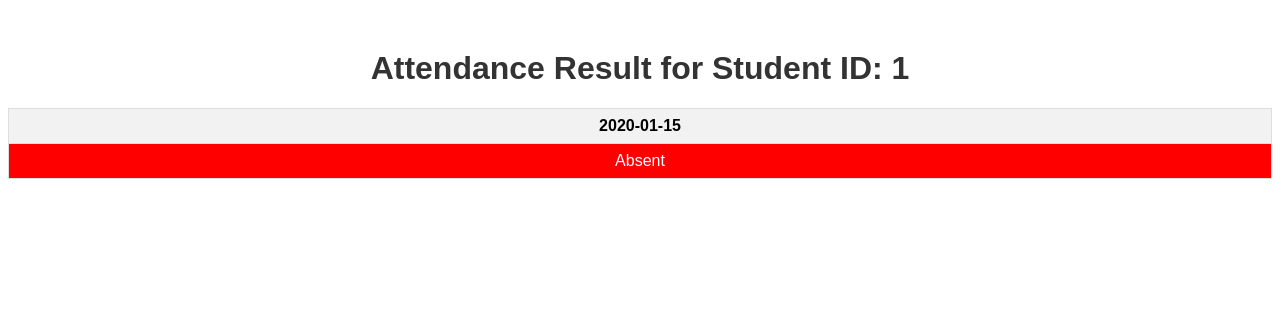
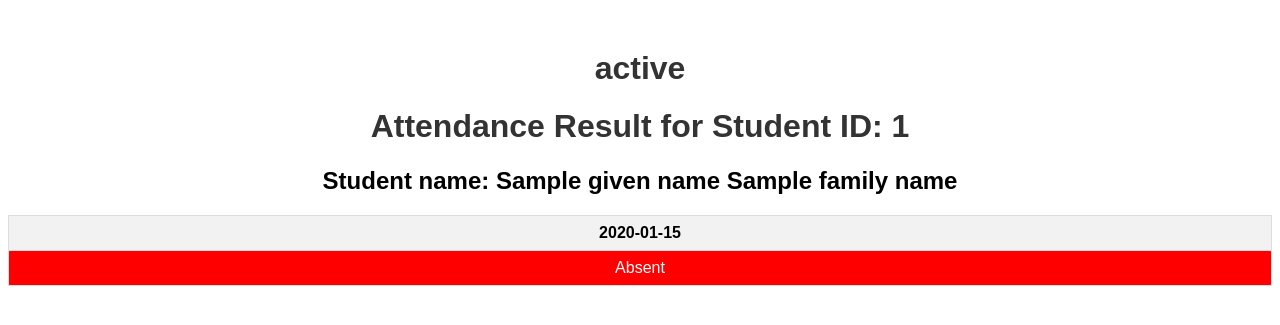
Before and after one commit to motethansen/attendance-qrcode, a Flask app: template templates/result.html in a window 1280 px wide. Shown: the top 325 px of the page. Run offline with Flask 3, Linux system fonts and the light colour scheme; the template is opened without the code that fills it: most values are stand-ins (such as "Sample title", 1, 10 or a date in 2020).

Commit message:
UPdated the result page

```diff
--- a/app.py
+++ b/app.py
@@ -187,13 +187,19 @@ def submit_attendance():
                     df.loc[df['STUDENTID'] == student_id, date_str] = 1
                     df.to_excel(latestfile, index=False)
                     attendance_count += 1
-
-                    date_columns = df.columns[13:]  # Assuming first column is STUDENTID
+                    student_given_name = df.loc[df['STUDENTID'] == student_id, 'GIVENNAME'].values[0]
+                    student_family_name = df.loc[df['STUDENTID'] == student_id, 'FAMILYNAME'].values[0]
+                    date_columns = df.columns[12:]  # Assuming first column is STUDENTID
                     attendance_status = df.loc[df['STUDENTID'] == student_id, date_columns].iloc[0].to_dict()
-                    return render_template('result.html', student_id=student_id, attendance_status=attendance_status, date_columns=date_columns)
+                    return render_template('result.html', status = "Attendance Recorded!",student_id=student_id, attendance_status=attendance_status, date_columns=date_columns, given_name=student_given_name, family_name=student_family_name)
                     #return f"Attendance recorded for Student ID: {student_id} at {timestamp}"
                 else:
-                    return f"Registration was already recorded for Student ID: {student_id}"
+                    student_given_name = df.loc[df['STUDENTID'] == student_id, 'GIVENNAME'].values[0]
+                    student_family_name = df.loc[df['STUDENTID'] == student_id, 'FAMILYNAME'].values[0]
+                    date_columns = df.columns[12:]  # Assuming first column is STUDENTID
+                    attendance_status = df.loc[df['STUDENTID'] == student_id, date_columns].iloc[0].to_dict()
+                    return render_template('result.html', status = "Registration was already recorded!",student_id=student_id, attendance_status=attendance_status, date_columns=date_columns, given_name=student_given_name, family_name=student_family_name)
+                    #return f"Registration was already recorded for Student ID: {student_id}"
             else:
                 return "Student ID not found"
         else:
--- a/templates/result.html
+++ b/templates/result.html
@@ -7,8 +7,9 @@
     <link rel="stylesheet" href="{{ url_for('static', filename='styles.css') }}">
 </head>
 <body>
+    <h1>{{ status }}</h1>
     <h1>Attendance Result for Student ID: {{ student_id }}</h1>
-
+    <h2>Student name: {{ given_name }}&nbsp;{{ family_name }} </h2>
     <table class="attendance-table">
         <tr>
             {% for date in date_columns %}
```
